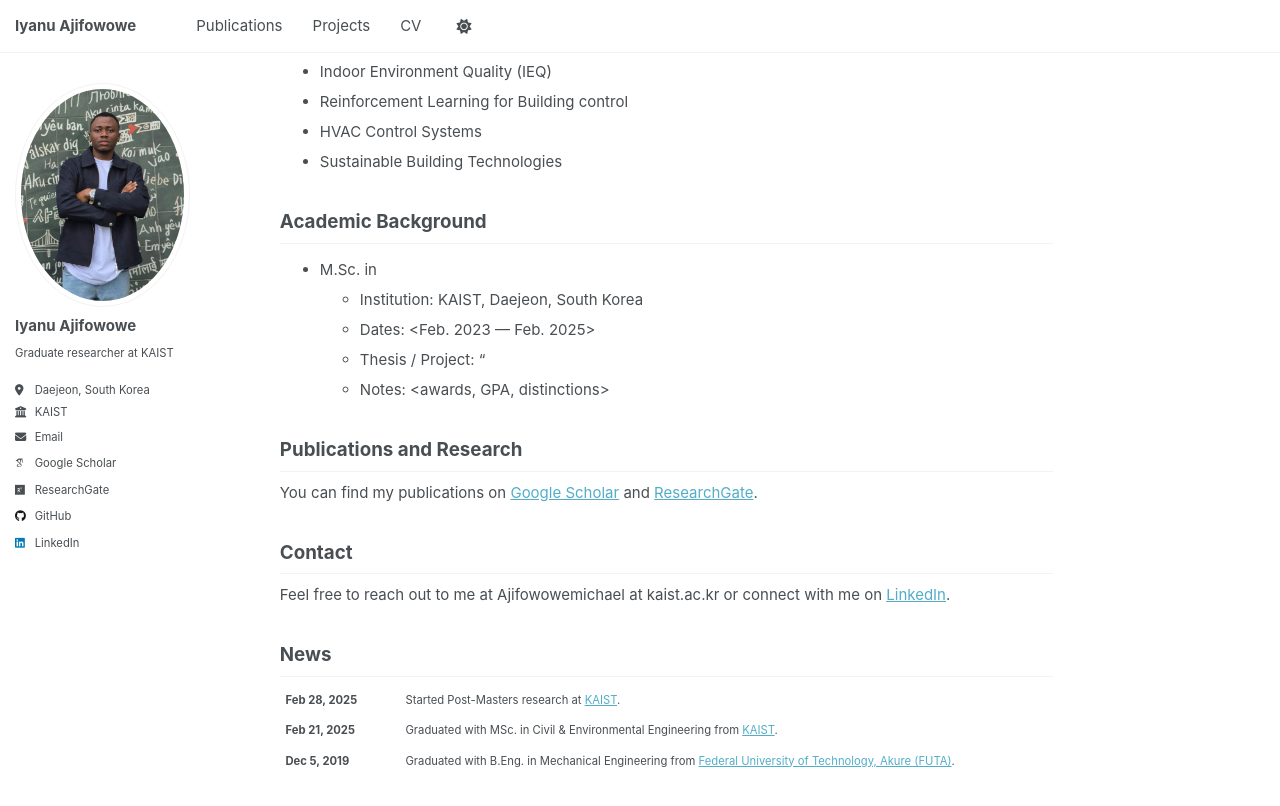
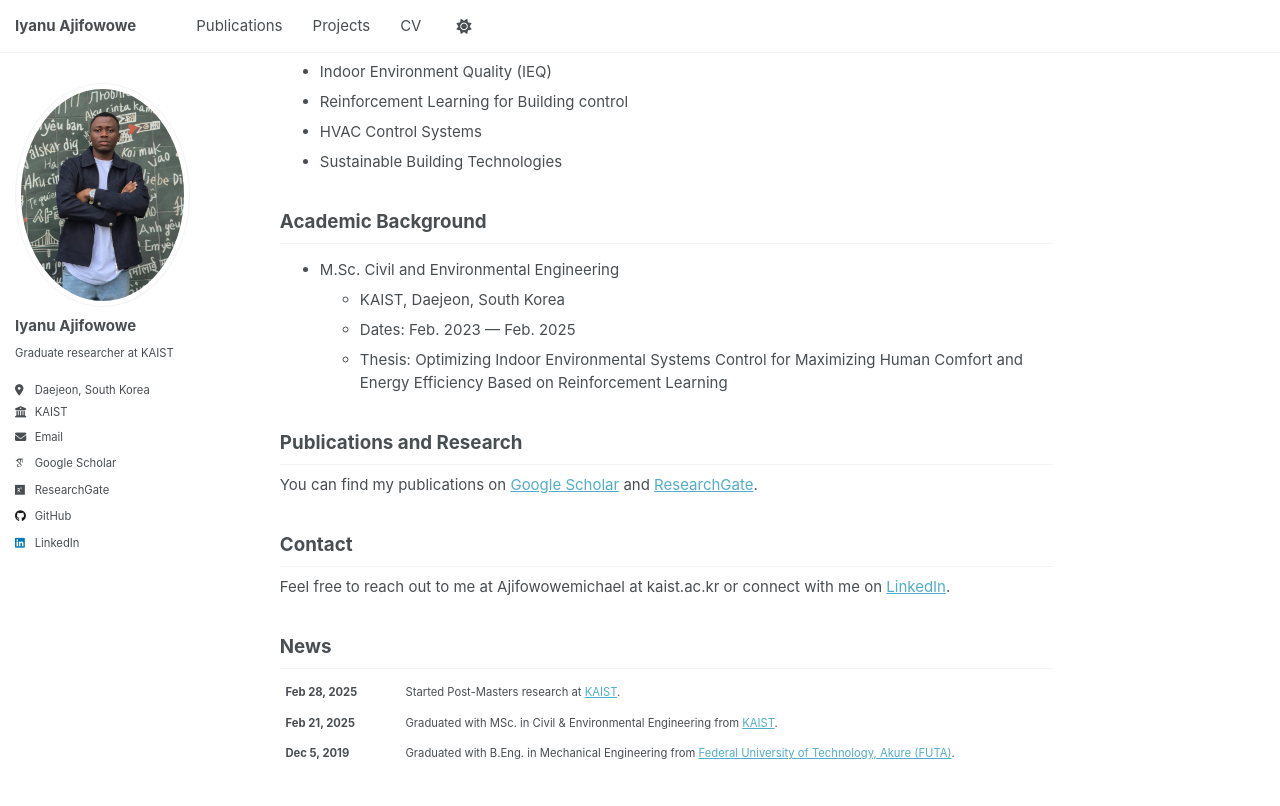
Before and after one commit to ajifowoweiyanu/ajifowoweiyanu.github.io, a Jekyll site: the page built from _pages/IyanuAjifowowe.md, in a window 1280 px wide and 900 px high, scrolled down 321 px. Shown: the top 806 px of the window. Built offline with Jekyll 4.4.1, drawn with Linux system fonts in a browser that asks for light colours; some web fonts are replaced.

Commit message:
further_academic_com

```diff
--- a/_pages/IyanuAjifowowe.md
+++ b/_pages/IyanuAjifowowe.md
@@ -21,11 +21,10 @@ My current research interests include:
 - Sustainable Building Technologies
 
 ## Academic Background
-- M.Sc. in <Civil and Environmental Engineering>
-  - Institution: KAIST, Daejeon, South Korea
-  - Dates: <Feb. 2023 — Feb. 2025>
-  - Thesis / Project: "<Title>" (Advisor: <>)
-  - Notes: <awards, GPA, distinctions>
+- M.Sc. Civil and Environmental Engineering
+  - KAIST, Daejeon, South Korea
+  - Dates: Feb. 2023 — Feb. 2025
+  - Thesis: Optimizing Indoor Environmental Systems Control for Maximizing Human Comfort and Energy Efficiency Based on Reinforcement Learning
 
 ## Publications and Research
 
```
Also changed, not shown: 1 other file.
